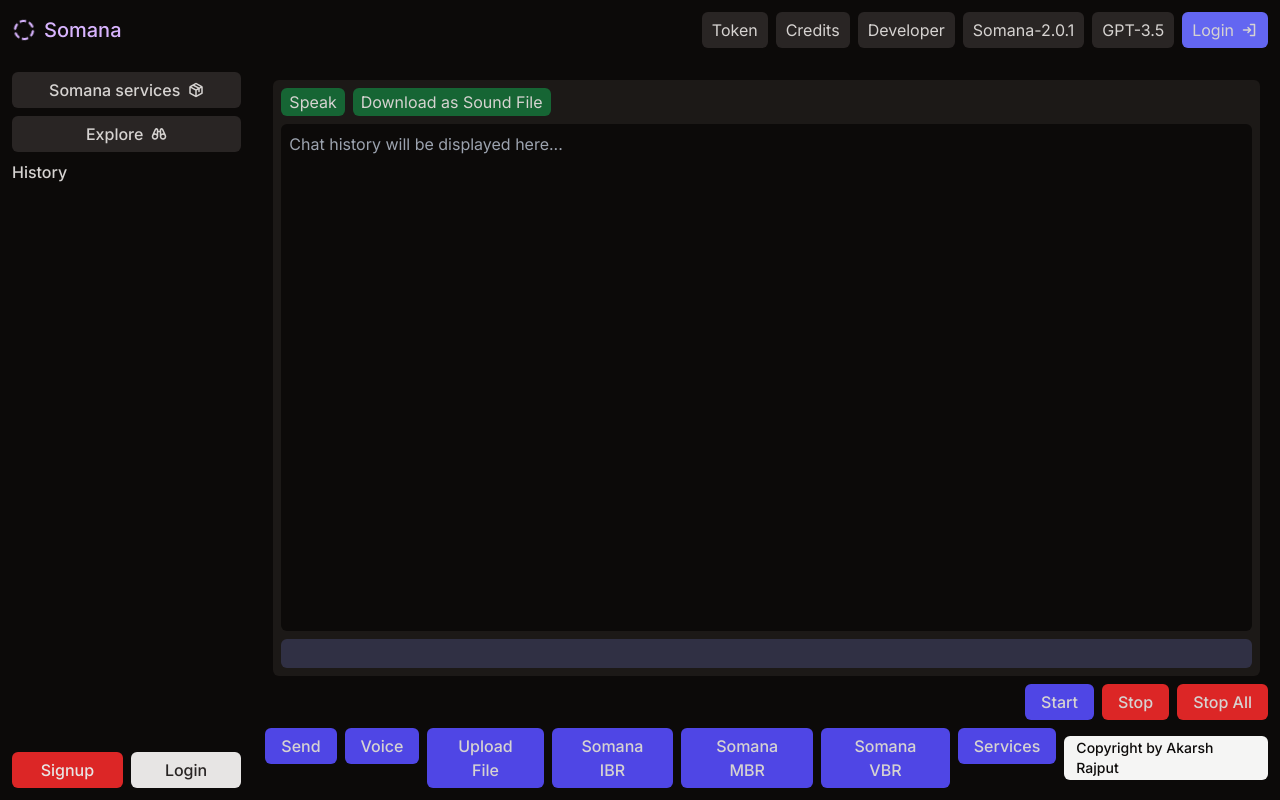
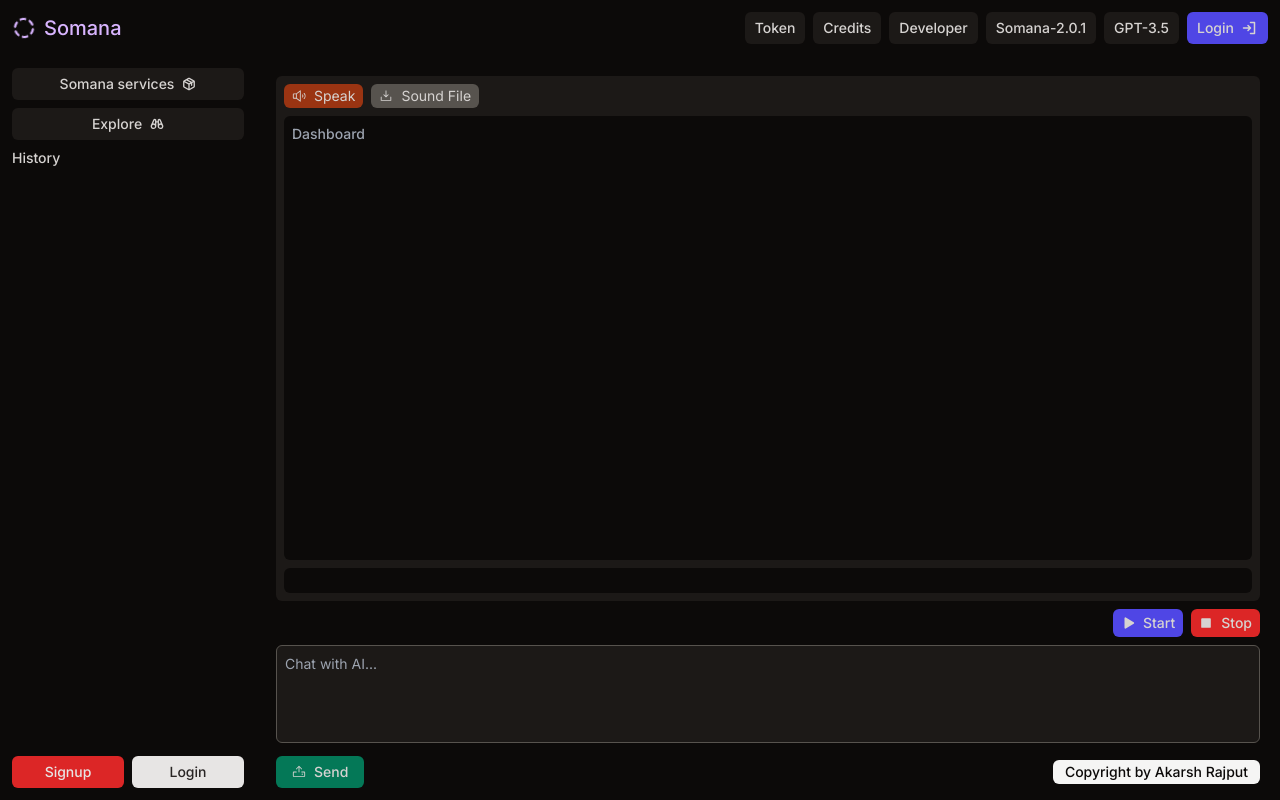
Before and after one commit to akarshrajput/somana-ai, a Next.js app: page / in a window 1280 px wide. Built offline with nearby package versions, Linux system fonts and the light colour scheme.

Commit message:
Update UI

```diff
--- a/app/layout.js
+++ b/app/layout.js
@@ -13,7 +13,7 @@
 export default function RootLayout({ children }) {
   return (
     <html lang="en">
-      <body className={`flex flex-col h-screen ${inter.className}`}>
+      <body className={`flex text-sm flex-col h-screen ${inter.className}`}>
         <header className="sticky top-0 left-0 right-0 w-full z-50">
           <Header />
         </header>
--- a/components/AskAI.jsx
+++ b/components/AskAI.jsx
@@ -1,6 +1,12 @@
 "use client";
 import React, { useState, useEffect } from "react";
-import { Circle, Spinner } from "@phosphor-icons/react/dist/ssr";
+import {
+  Circle,
+  Play,
+  Spinner,
+  Stop,
+  Upload,
+} from "@phosphor-icons/react/dist/ssr";
 import SpeechRecognitionComponent from "./speechRecognition";
 import TextToSpeechComponent from "./TextToSpeechComponent";
 
@@ -29,7 +35,9 @@
         headers: {
           "Content-Type": "application/json",
         },
-        body: JSON.stringify({ prompt: transcript }),
+        body: JSON.stringify({
+          prompt: `Always respond within 100 to 200 words. Give only required prompt answer. Your name is Somana version 1.0.2. After giving answer, if required chat with user. Prompt -  ${transcript}`,
+        }),
       });
 
       if (!res.ok) {
@@ -88,21 +96,21 @@
           </div>
 
           <textarea
-            className="resize-none h-full bg-stone-950 mt-auto p-2 rounded-md"
+            className="resize-none font-medium h-full outline-none cursor-default bg-stone-950 p-2 rounded-md"
             readOnly
             value={chatHistory}
-            placeholder="Chat history will be displayed here..."
+            placeholder="Dashboard"
           />
           <textarea
             rows={1}
-            className="resize-none bg-indigo-400/20 mt-auto p-1 rounded-md"
+            className="resize-none bg-stone-950 outline-none cursor-default mt-auto p-1 rounded-md"
             value={transcript + interimTranscript}
             readOnly
           />
         </div>
       </div>
-      <div className="flex flex-col gap-2 mt-auto">
-        <div className="self-end flex items-center gap-2">
+      <div className="flex flex-col gap-2 mt-auto ">
+        <div className="self-end flex items-center gap-2 px-2">
           {listening && (
             <div className="flex items-center gap-2">
               <Circle className="size-4 animate-ping mr-4" weight="bold" />
@@ -111,32 +119,42 @@
           <button
             onClick={handleStartListening}
             disabled={listening}
-            className="font-medium flex items-center gap-2 py-1.5 px-4 bg-indigo-600 rounded-md"
+            className="font-medium flex items-center gap-2 py-1 px-2 bg-indigo-600 rounded-md"
           >
+            <Play weight="fill" />
             Start
           </button>
           <button
             onClick={handleStopListening}
             disabled={!listening}
-            className="font-medium flex items-center gap-2 py-1.5 px-4 bg-red-600 rounded-md"
+            className="font-medium flex items-center gap-2 py-1 px-2 bg-red-600 rounded-md"
           >
+            <Stop weight="fill" />
             Stop
           </button>
-          <button
+          {/* <button
             onClick={handleStopAll}
-            className="font-medium flex items-center gap-2 py-1.5 px-4 bg-red-600 rounded-md"
+            className="font-medium flex items-center gap-2 py-1 px-4 bg-red-600 rounded-sm"
           >
             Stop All
-          </button>
+          </button> */}
         </div>
-        <div className="flex items-center gap-2">
+        <div className="px-2 py-0 w-full">
+          <textarea
+            rows={4}
+            className="resize-none bg-stone-900 w-full outline-none  mt-auto p-2 rounded-md border border-stone-600"
+            placeholder="Chat with AI..."
+          />
+        </div>
+        <div className="flex items-center gap-2 py-0 px-2">
           <button
             onClick={handleGenerate}
-            className="font-medium flex items-center gap-2 self-start py-1.5 px-4 bg-indigo-600 rounded-md"
+            className="font-medium flex items-center gap-2 self-start py-1.5 px-4 bg-emerald-700 rounded-md"
           >
+            <Upload />
             Send
           </button>
-          <button className="font-medium flex items-center gap-2 self-start py-1.5 px-4 bg-indigo-600 rounded-md">
+          {/* <button className="font-medium flex items-center gap-2 self-start py-1.5 px-4 bg-indigo-600 rounded-md">
             Voice
           </button>
           <button className="font-medium flex items-center gap-2 self-start py-1.5 px-4 bg-indigo-600 rounded-md">
@@ -153,7 +171,7 @@
           </button>
           <button className="font-medium flex items-center gap-2 self-start py-1.5 px-4 bg-indigo-600 rounded-md">
             Services
-          </button>
+          </button> */}
           <p className="ml-auto font-medium text-sm bg-stone-100 text-stone-950 py-0.5 px-3 rounded-md">
             Copyright by Akarsh Rajput
           </p>
--- a/components/HeaderNav.jsx
+++ b/components/HeaderNav.jsx
@@ -5,7 +5,7 @@
 
 const HeaderNav = () => {
   return (
-    <div className="ml-auto flex items-center gap-2">
+    <div className="ml-auto flex items-center font-medium gap-2">
       <BaseButton>Token</BaseButton>
       <BaseButton>Credits</BaseButton>
       <BaseButton>Developer</BaseButton>
@@ -16,7 +16,7 @@
         GPT-3.5
         {/* <OpenAiLogo weight="regular" className="size-4" /> */}
       </BaseButton>
-      <TextButton className="bg-indigo-500 hover:bg-indigo-600">
+      <TextButton className="bg-indigo-600 hover:bg-indigo-600">
         Login
         <SignIn className="size-4" weight="bold" />
       </TextButton>
--- a/components/TextToSpeechComponent.js
+++ b/components/TextToSpeechComponent.js
@@ -1,4 +1,9 @@
 "use client";
+import {
+  DownloadSimple,
+  SpeakerHifi,
+  SpeakerHigh,
+} from "@phosphor-icons/react/dist/ssr";
 import React, { useState, useEffect } from "react";
 
 const TextToSpeechComponent = ({ text }) => {
@@ -99,16 +104,18 @@
   return (
     <div className="flex items-center gap-2">
       <button
-        className="py-0.5 px-2 rounded-md bg-green-800"
+        className="py-0.5 px-2 rounded-md bg-orange-800 flex items-center gap-2"
         onClick={handleSpeak}
       >
+        <SpeakerHigh />
         Speak
       </button>
       <button
-        className="py-0.5 px-2 rounded-md bg-green-800"
+        className="py-0.5 px-2 rounded-md bg-stone-600 flex items-center gap-2"
         onClick={handleDownload}
       >
-        Download as Sound File
+        <DownloadSimple />
+        Sound File
       </button>
     </div>
   );
--- a/components/buttons/BaseButton.jsx
+++ b/components/buttons/BaseButton.jsx
@@ -6,7 +6,7 @@
     <div>
       <Link
         href={href}
-        className={`flex items-center bg-stone-800 hover:bg-stone-700 gap-2 py-1.5 px-2.5 rounded-md ${className}`}
+        className={`flex items-center bg-stone-900 hover:bg-stone-700 gap-2 py-1.5 px-2.5 rounded-md ${className}`}
       >
         {children}
       </Link>
--- a/components/speechRecognition.js
+++ b/components/speechRecognition.js
@@ -21,10 +21,10 @@
       recognitionRef.current = recognition;
 
       recognition.onresult = (event) => {
-        clearTimeout(inactivityTimerRef.current); // Clear the timer on every result
+        clearTimeout(inactivityTimerRef.current);
         inactivityTimerRef.current = setTimeout(() => {
           recognition.stop();
-        }, 2000); // Set timer for 3 seconds of inactivity
+        }, 1000);
 
         let finalTranscript = "";
         let interimTranscript = "";
```
